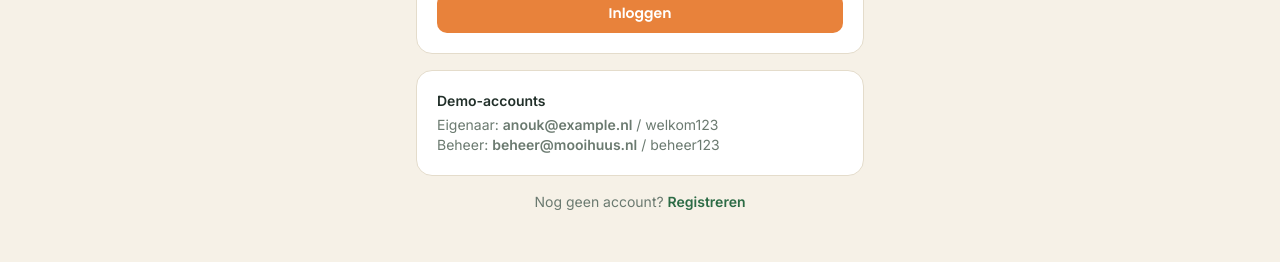
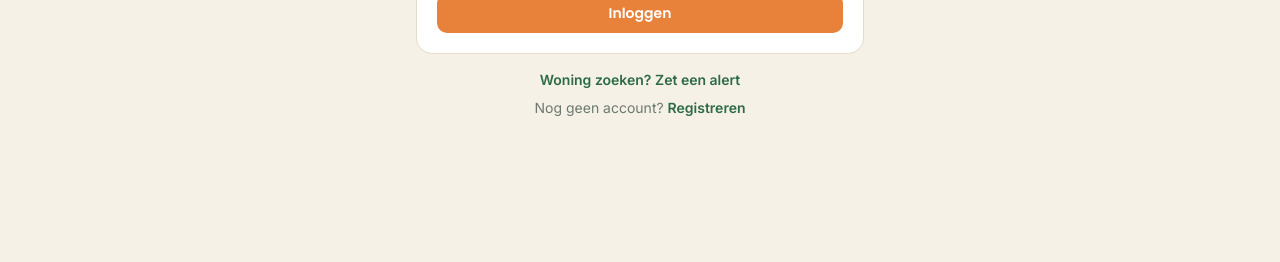
Before and after one commit to jasper599/mooihuus, a Next.js app: page /inloggen in a window 1280 px wide. Shown: the part 351-613 px from the top of the page. Built offline with nearby package versions, Linux system fonts and the light colour scheme; no server answers.

Commit message:
Verwijder demo-inloggegevens van de inlogpagina

```diff
--- a/app/inloggen/page.tsx
+++ b/app/inloggen/page.tsx
@@ -41,12 +41,10 @@ export default function Inloggen() {
         <input type="password" className="field" value={form.wachtwoord} onChange={(e) => setForm({ ...form, wachtwoord: e.target.value })} required />
         <button className="btn w-full mt-4" disabled={busy}>{busy ? "Bezig…" : "Inloggen"}</button>
       </form>
-      <div className="card mt-4 text-sm text-grijs">
-        <div className="font-semibold text-inkt mb-1">Demo-accounts</div>
-        Eigenaar: <b>anouk@example.nl</b> / welkom123<br />
-        Beheer: <b>beheer@mooihuus.nl</b> / beheer123
-      </div>
       <p className="text-sm text-grijs mt-4 text-center">
+        <Link href="/zoeker" className="text-bosgroen font-semibold">Woning zoeken? Zet een alert</Link>
+      </p>
+      <p className="text-sm text-grijs mt-2 text-center">
         Nog geen account? <Link href="/registreren" className="text-bosgroen font-semibold">Registreren</Link>
       </p>
     </div>
```
